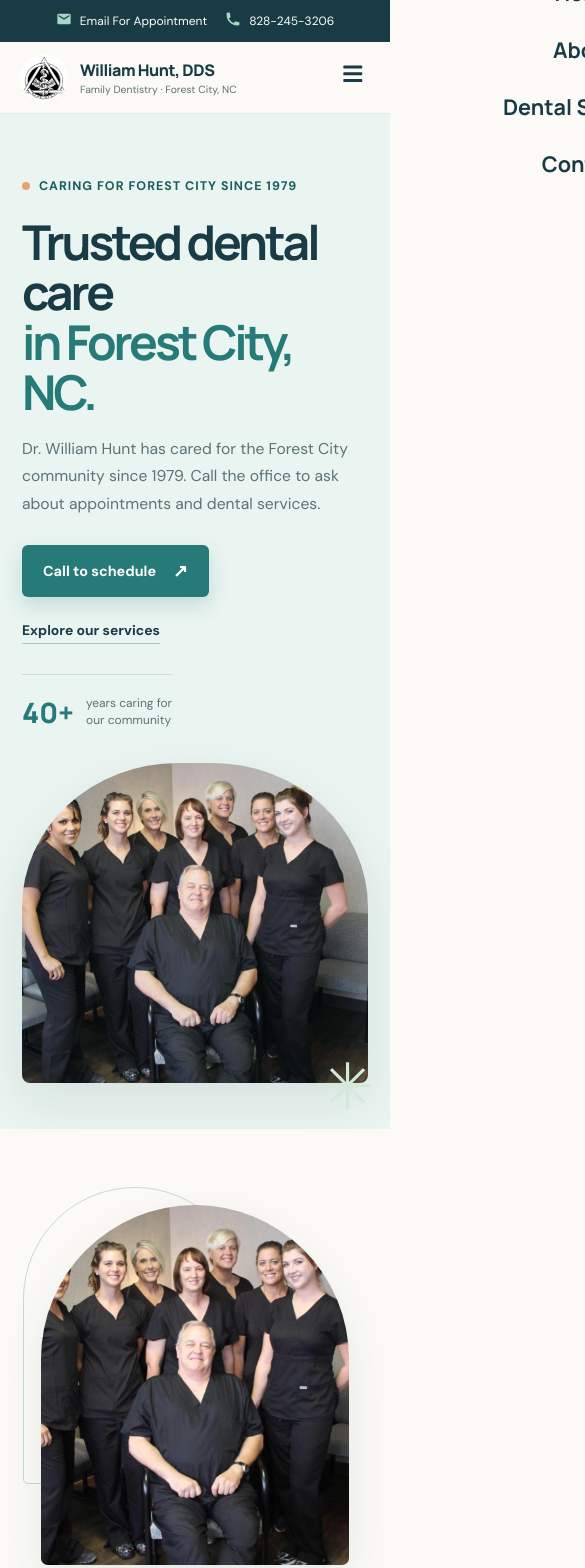
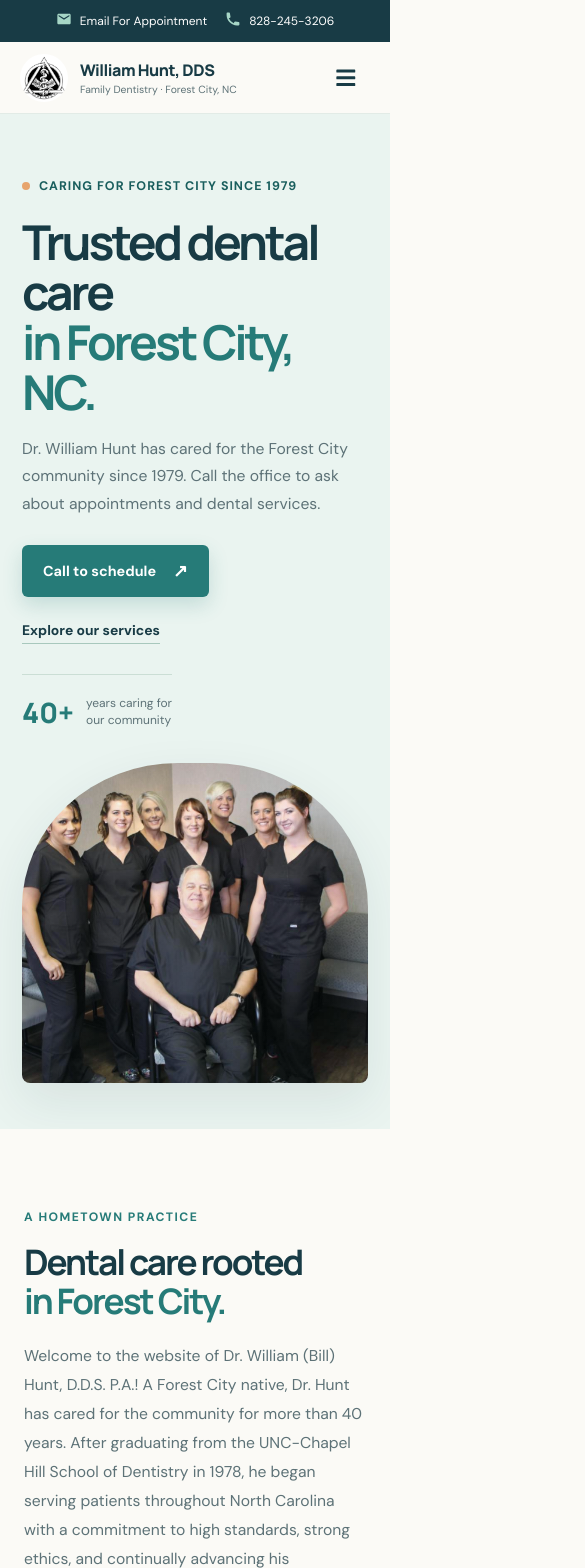
Before and after one commit to dchen8419/William_Hunt_DDS, a React (Create React App) app: page / in a window 390 px wide. Shown: the top 1568 px of the page, 585 px wide, since content can reach past the window. Built offline with nearby package versions, Linux system fonts and the light colour scheme.

Commit message:
fixed mobile view

```diff
--- a/src/components/about/About.css
+++ b/src/components/about/About.css
@@ -10,6 +10,5 @@
 .about-link span { color: var(--teal); }
 @media (max-width: 760px) {
   .about-container { grid-template-columns: 1fr; gap: 42px; padding: 76px 24px; }
-  .about_img_container { max-width: 500px; margin-inline: auto; width: 90%; }
-  .about_pic { height: 360px; }
+  .about_img_container { display: none; }
 }
--- a/src/components/banner/Banner.css
+++ b/src/components/banner/Banner.css
@@ -24,7 +24,6 @@
 .hero-note strong { font: 800 1.75rem 'Manrope', sans-serif; color: var(--teal); }
 .hero-note span { color: var(--muted); font-size: .75rem; line-height: 1.4; }
 .hero-image { min-height: 430px; border-radius: 48% 48% 8px 8px; background: linear-gradient(180deg, rgba(20,58,60,.02), rgba(20,58,60,.12)), url('../../assets/banner_pic.png') center 43% / cover; box-shadow: var(--shadow); }
-.hero-decoration { position: absolute; right: 3.5%; bottom: 5%; color: #d3e9dc; font-size: 6rem; }
 @media (max-width: 760px) {
   .banner_container { grid-template-columns: 1fr; gap: 32px; padding: 60px 22px 46px; }
   .hero-content { max-width: 560px; }
@@ -32,5 +31,4 @@
   .hero-content > p { font-size: .98rem; }
   .hero-note { margin-top: 30px; }
   .hero-image { min-height: 320px; border-radius: 45% 45% 8px 8px; }
-  .hero-decoration { right: 4%; bottom: 0; font-size: 4rem; }
 }
--- a/src/components/banner/Banner.jsx
+++ b/src/components/banner/Banner.jsx
@@ -15,7 +15,6 @@ function Banner() {
                 <div className="hero-note"><strong>40+</strong><span>years caring for<br />our community</span></div>
             </div>
             <div className="hero-image" role="img" aria-label="A welcoming dental practice" />
-            <div className="hero-decoration" aria-hidden="true">✳</div>
         </section>
     )
 }
--- a/src/components/navbar/Nav.css
+++ b/src/components/navbar/Nav.css
@@ -23,13 +23,20 @@
 .nav-cta:hover { background: var(--teal-dark); transform: translateY(-1px); }
 .site-nav .navbar-btn { display: none; border: 0; background: transparent; color: var(--ink); font-size: 1.35rem; cursor: pointer; }
 .site-nav .nav-close-btn { display: none; }
+.site-nav .navbar-btn:focus-visible,
+.site-nav nav a:focus-visible,
+.site-nav .nav-cta:focus-visible { outline: 3px solid #e7a46d; outline-offset: 4px; }
 @media (max-width: 760px) {
-  .site-nav { height: 72px; padding-inline: 20px; }
+  .site-nav { height: 72px; padding-inline: 20px; backdrop-filter: none; -webkit-backdrop-filter: none; }
   .brand-copy small { font-size: .65rem; }
   .site-nav .navbar-btn { display: block; }
   .nav-cta { display: none; }
-  .site-nav nav { position: fixed; inset: 0; z-index: 50; display: flex; flex-direction: column; align-items: center; justify-content: center; gap: 28px; background: var(--cream); transform: translateX(100%); transition: transform .25s ease; }
+  .site-nav nav { position: fixed; inset: 0; z-index: 50; display: flex; flex-direction: column; align-items: center; justify-content: center; gap: 28px; padding: 72px 24px; background: var(--ink); visibility: hidden; opacity: 0; transform: translateX(100%); transition: transform .25s ease, opacity .2s ease, visibility .2s; }
+  .site-nav nav.responsive_nav { visibility: visible; opacity: 1; }
   .site-nav nav.responsive_nav { transform: translateX(0); }
-  .site-nav nav a { font: 700 1.35rem 'Manrope', sans-serif; }
-  .site-nav nav .nav-close-btn { position: absolute; top: 22px; right: 22px; display: block; }
+  .site-nav nav a { color: #fff; font: 700 1.5rem 'Manrope', sans-serif; text-decoration: none; }
+  .site-nav nav a:hover { color: #a6d6c6; }
+  .site-nav nav .nav-close-btn { position: absolute; top: 20px; right: 20px; display: grid; place-items: center; width: 48px; height: 48px; color: #fff; font-size: 1.5rem; }
+  .site-nav .nav-open-btn { display: grid; place-items: center; width: 48px; height: 48px; }
+  .site-nav nav .navbar-btn:focus-visible { outline-color: #a6d6c6; }
 }
--- a/src/components/navbar/Nav.jsx
+++ b/src/components/navbar/Nav.jsx
@@ -1,19 +1,15 @@
-import { useRef } from 'react'
+import { useEffect, useState } from 'react'
 import {FaBars, FaTimes} from 'react-icons/fa'
 import '../navbar/Nav.css'
 import icon from '../../assets/dentist_icon.png'
 
 function Nav() {
-    const navRef = useRef();
+    const [menuOpen, setMenuOpen] = useState(false)
 
-
-
-
-    const showNavbar = () => {
-        navRef.current.classList.toggle(
-            "responsive_nav"
-        )
-    }
+    useEffect(() => {
+        document.body.style.overflow = menuOpen ? 'hidden' : ''
+        return () => { document.body.style.overflow = '' }
+    }, [menuOpen])
 
 
     return (
@@ -22,17 +18,17 @@ function Nav() {
                 <img alt='' src={icon} className="dentalicon"/>
                 <span className="brand-copy"><strong>William Hunt, DDS</strong><small>Family Dentistry · Forest City, NC</small></span>
             </a>
-        <nav ref={navRef}>
-            <a href="#Home" onClick={showNavbar}>Home</a>
-            <a href="#About" onClick={showNavbar}>About</a>
-            <a href="#Services" onClick={showNavbar}>Dental Services</a>
-            <a href="#Contact" onClick={showNavbar}>Contact</a>
-            <button aria-label="Close navigation" className='navbar-btn nav-close-btn' onClick={showNavbar} >
+        <nav id="primary-navigation" className={menuOpen ? 'responsive_nav' : ''} aria-label="Main navigation">
+            <a href="#Home" onClick={() => setMenuOpen(false)}>Home</a>
+            <a href="#About" onClick={() => setMenuOpen(false)}>About</a>
+            <a href="#Services" onClick={() => setMenuOpen(false)}>Dental Services</a>
+            <a href="#Contact" onClick={() => setMenuOpen(false)}>Contact</a>
+            <button type="button" aria-label="Close navigation" className='navbar-btn nav-close-btn' onClick={() => setMenuOpen(false)} >
                 <FaTimes />
             </button>
         </nav>
             <a href="tel:828-245-3206" className="nav-cta">Call our office</a>
-            <button aria-label="Open navigation" className='navbar-btn' onClick={showNavbar} >
+            <button type="button" aria-label="Open navigation" aria-expanded={menuOpen} aria-controls="primary-navigation" className='navbar-btn nav-open-btn' onClick={() => setMenuOpen(true)} >
                 <FaBars />
             </button>
         </header>
```
